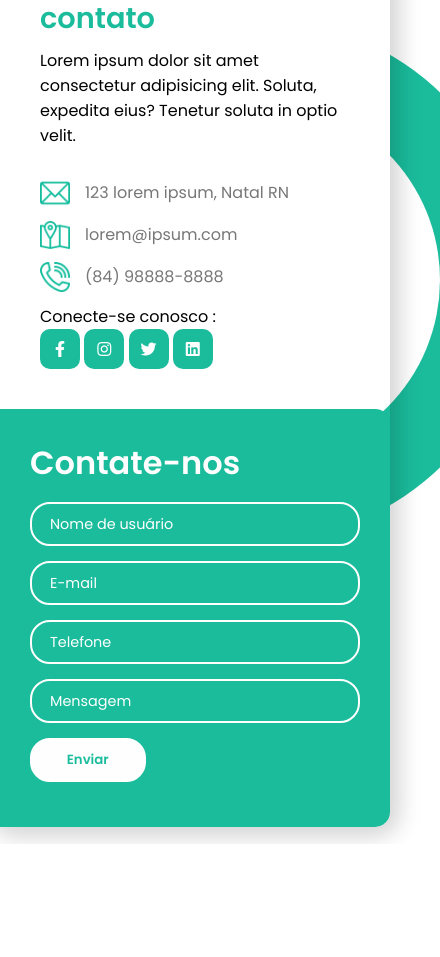
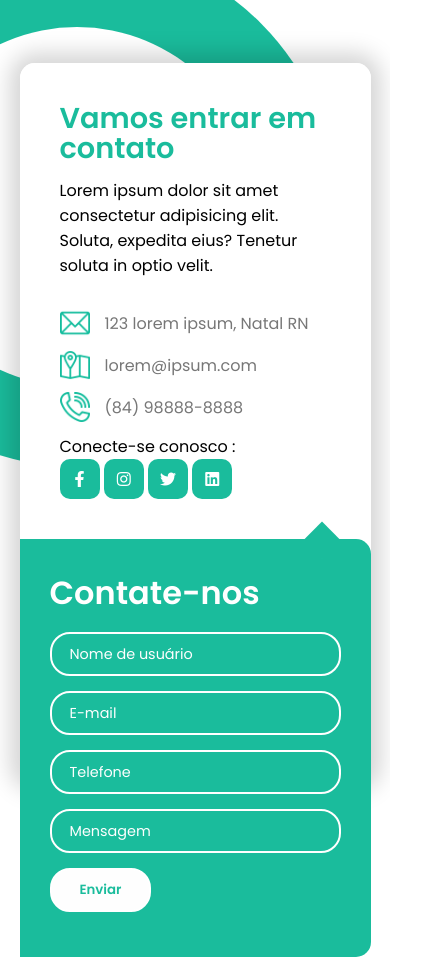
Before and after one commit to DeivFF/Formulario-de-contato, a plain HTML site: page index.html in a window 390 px wide. Shown: the whole page, 440 px wide, since content can reach past the window. Before the commit the page ends 844 px from the top, so only its background shows below. Drawn offline with Linux system fonts and the light colour scheme.

Commit message:
responsividade

```diff
--- a/index.html
+++ b/index.html
@@ -9,8 +9,8 @@
     <title>Formulário de contato</title>
 </head>
 <body>
-    <div class="centralizar">
         <div class="container">
+            <div class="circulo"></div>
             <div class="lado1">
                 <h1>Vamos entrar em contato</h1>
                 <p>Lorem ipsum dolor sit amet consectetur adipisicing elit. Soluta, expedita eius? Tenetur soluta in optio velit.</p>
@@ -61,9 +61,6 @@
                 <div class="quadrado"></div>
             </div>
         </div>
-    </div>
-    <div class="circulo"></div>
-
     <script src="script.js"></script>
 </body>
 </html>
--- a/style.css
+++ b/style.css
@@ -9,25 +9,25 @@
     transition: .2s linear;
 }
 body{
-    width: 100%;
-}
-.centralizar{
     display: flex;
     align-items: center;
     justify-content: center;
-    height: 90vh;
+    height: 100vh;
 }
+
 .container{
-    max-width: 820px;
+    max-height: 85%;
+    width: 820px;
+    max-width: 90%;
     display: flex;
     box-shadow: 0px 0px 22px 10px rgba(0,0,0,0.17);
     border-radius: 15px;
     flex-wrap: wrap;
+    position: relative;
 }
 .container .lado1{
-    flex: 1 1 50%;
+    flex: 1 1 410px;
     padding: 40px;
-    border-radius: 15px;
     border-top-left-radius: 15px;
     border-bottom-left-radius: 15px;
     background-color: #fff;
@@ -42,7 +42,7 @@ body{
     margin-bottom: 30px;
 }
 .container .lado2{
-    flex: 1 1 50%;
+    flex: 1 1 410px;
     padding: 30px;
     background-color: #1abc9c;
     border-top-right-radius: 15px;
@@ -73,6 +73,9 @@ body{
     height: 40px;
     color: #fff;
     border-radius: 10px;
+}
+.container .lado2 form{
+    z-index: 10;
 }
 .container .lado2 input{
     display: block;
@@ -117,12 +120,12 @@ body{
 }
 .container .lado2 .quadrado{
     position: absolute;
-    height: 50px;
-    width: 50px;
+    height: 26px;
+    width: 26px;
     background-color: #1abc9c;
     top: 35px;
     left: -10px;
-    z-index: -10;
+    z-index: 10;
     transform: rotate(45deg);
 }
 .container .lado2 h1{
@@ -136,6 +139,20 @@ body{
     box-shadow: 0px 0px 0px 80px #1abc9c;
     position: absolute;
     z-index: -10;
-    top: 100px;
-    left: 80px;
+    top: -5%;
+    left: -35%;
 }
+
+@media (max-width: 911px){
+    .container .lado2 .quadrado{
+        right: 10%;
+        top: -3%;
+        left: auto;
+        z-index: 10;
+    }
+    .container .lado1{
+        border-top-right-radius: 15px;
+        border-top-left-radius: 15px;
+        border-bottom-left-radius: 0
+    }
+}
```
